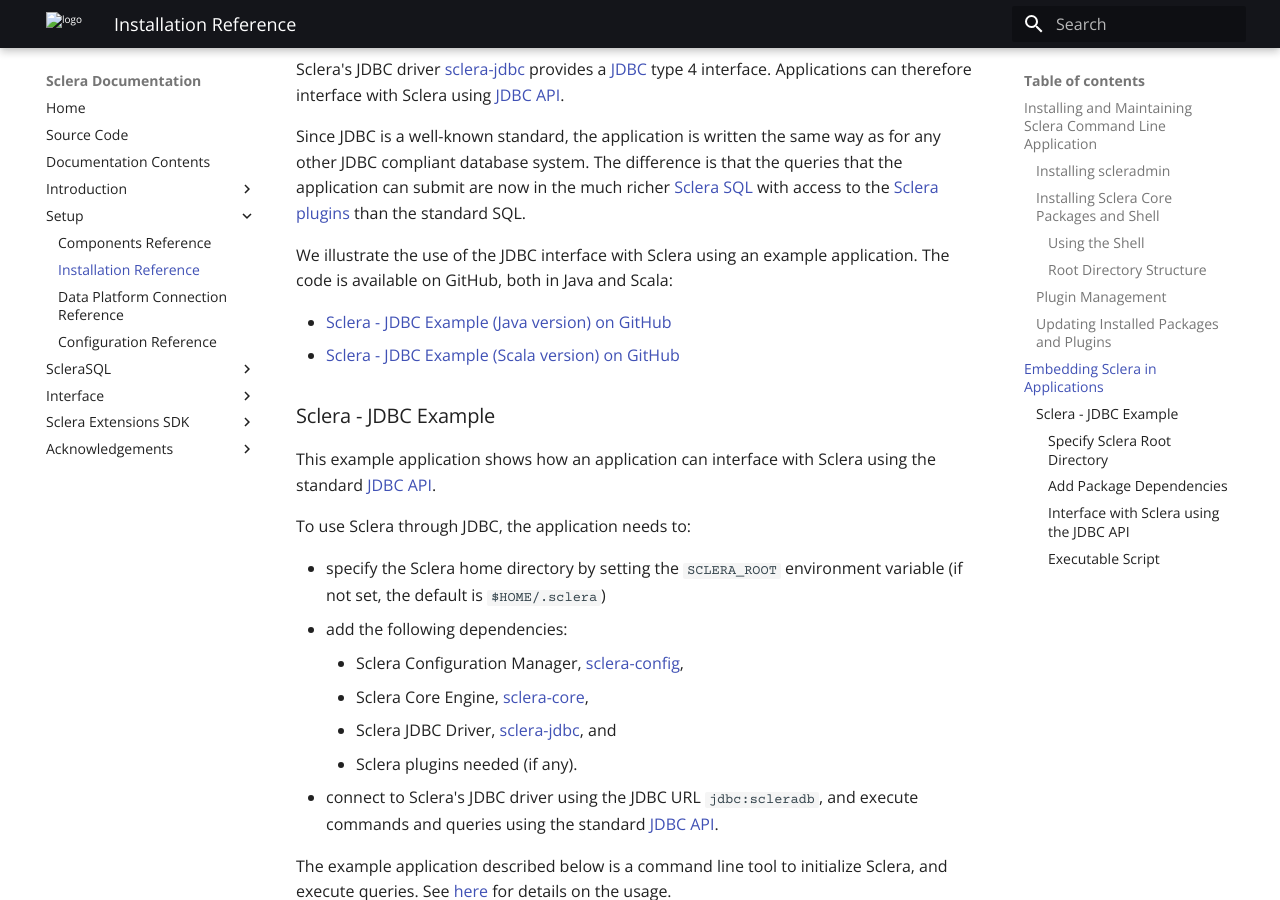
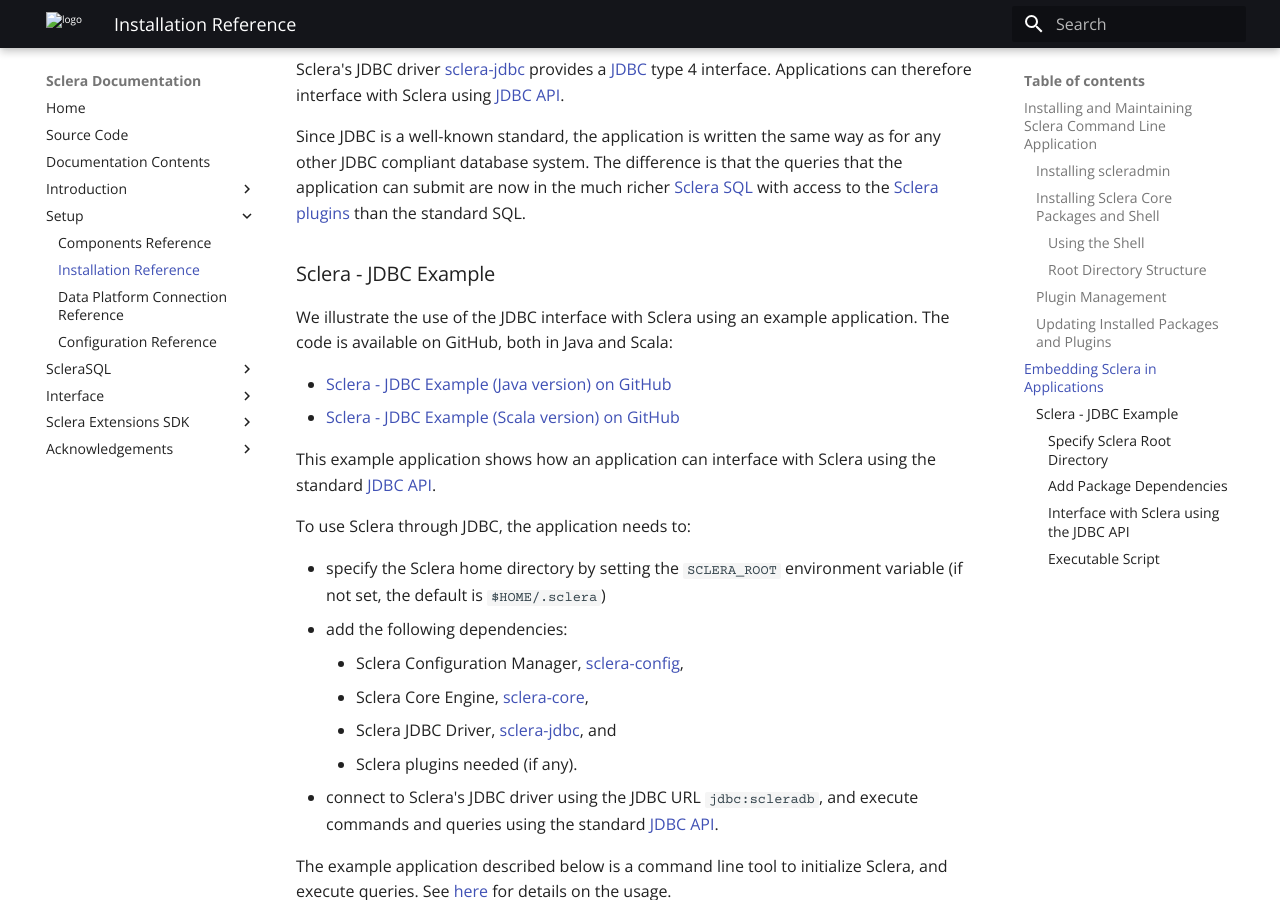
Before and after one commit to scleradb/scleradb.github.io, an MkDocs documentation site: the page built from docsrc/setup/install.md, in a window 1280 px wide and 900 px high, scrolled down 3362 px. Built offline with MkDocs 1.6.1 and Material for MkDocs 9.7.7, drawn with Linux system fonts in a browser that asks for light colours.

Commit message:
Moved the title

```diff
--- a/docsrc/setup/install.md
+++ b/docsrc/setup/install.md
@@ -116,12 +116,12 @@
 
 Since JDBC is a well-known standard, the application is written the same way as for any other JDBC compliant database system. The difference is that the queries that the application can submit are now in the much richer [Sclera SQL](../sclerasql/sqlexamples.md) with access to the [Sclera plugins](../setup/components.md) than the standard SQL.
 
+### Sclera - JDBC Example
+
 We illustrate the use of the JDBC interface with Sclera using an example application. The code is available on GitHub, both in Java and Scala:
 
 - [Sclera - JDBC Example (Java version) on GitHub](https://github.com/scleradb/sclera-example-java-jdbc)
 - [Sclera - JDBC Example (Scala version) on GitHub](https://github.com/scleradb/sclera-example-scala-jdbc)
-
-### Sclera - JDBC Example
 
 This example application shows how an application can interface with Sclera using the standard [JDBC API](https://docs.oracle.com/javase/tutorial/jdbc/overview/index.html).
 
```
